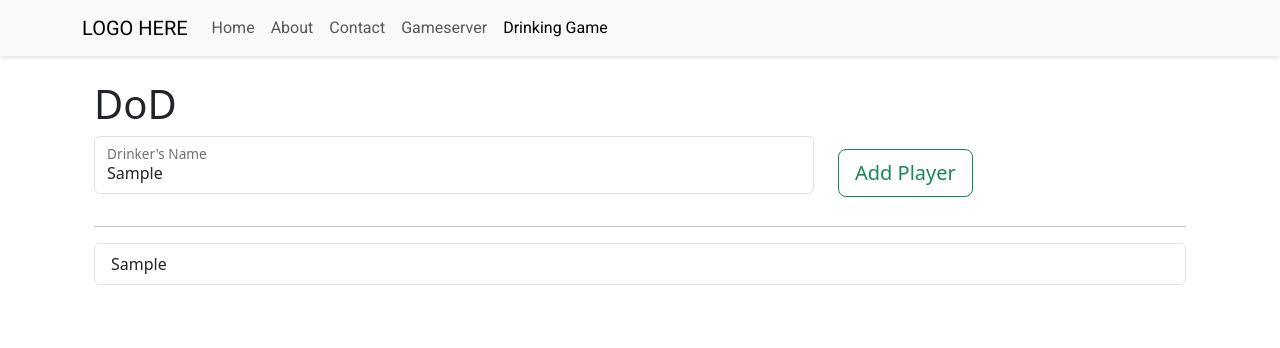
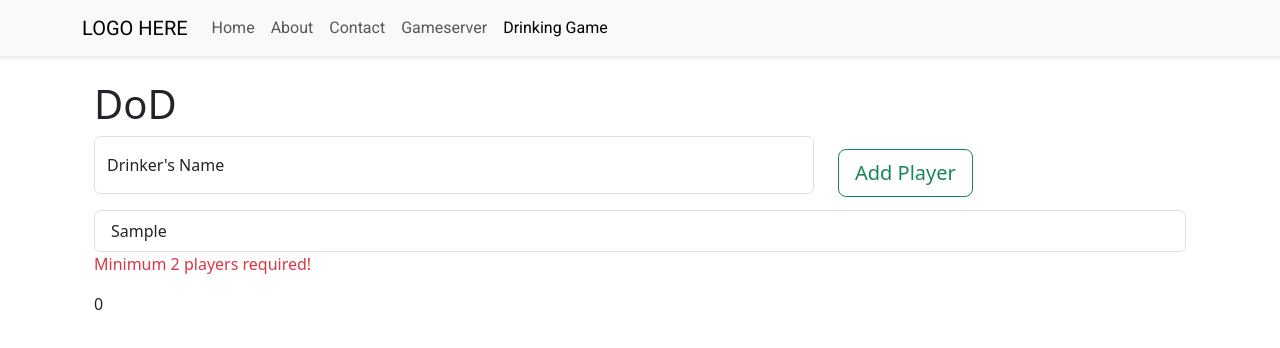
Before and after one commit to Danieljohansen97/bytebender_app, a React (Create React App) app: page /drinking-game in a window 1280 px wide. Both pictures are taken after typing "Sample" into the empty fields and a click on the button "Add Player". Shown: the top 348 px of the page. Built offline with nearby package versions, Linux system fonts and the light colour scheme.

Commit message:
Update DrinkingGame.jsx

```diff
--- a/src/pages/drinkingGamePage/DrinkingGamePage.jsx
+++ b/src/pages/drinkingGamePage/DrinkingGamePage.jsx
@@ -14,16 +14,24 @@ const DrinkingGamePage = () => {
   const [newPlayer, setNewPlayer] = useState("");
   const [players, setPlayers] = useState([]);
   const [questions, setQuestions] = useState([]);
+  const [gameRunning, setGameRunning] = useState(false);
 
   const handleAddPlayer = (event) => {
     console.log(newPlayer);
     setPlayers([...players, newPlayer]);
+    setNewPlayer("");
     event.preventDefault();
+  };
+
+  const handleAskQuestion = () => {
+    console.log("Question asked!");
   };
 
   return (
     <Container fluid>
       <h1>DoD</h1>
+      {!gameRunning ? (
+        <div>
           <Form onSubmit={handleAddPlayer}>
             <Row className="align-items-center">
               <Col xs="8">
@@ -38,6 +46,7 @@ const DrinkingGamePage = () => {
                       type="text"
                       id="playerInput"
                       onChange={(e) => setNewPlayer(e.target.value)}
+                      value={newPlayer}
                     />
                   </FloatingLabel>
                 </Form.Group>
@@ -49,12 +58,41 @@ const DrinkingGamePage = () => {
               </Col>
             </Row>
           </Form>
-      <hr></hr>
+          {players.length >= 2 ? (
+            <div className="d-grid gap-2">
+              <Button
+                variant="primary"
+                size="lg"
+                onClick={() => setGameRunning(true)}
+              >
+                Start Game
+              </Button>
+            </div>
+          ) : (
+            <div></div>
+          )}
+        </div>
+      ) : (
+        <div className="d-grid gap-2">
+          <Button variant="info" size="lg" onClick={handleAskQuestion}>
+            Ask Question!
+          </Button>
+        </div>
+      )}
+
+      {players.length >= 1 ? (
         <ListGroup>
           {players.map((player, index) => (
             <ListGroup.Item key={index}>{player}</ListGroup.Item>
           ))}
         </ListGroup>
+      ) : (
+        <div></div>
+      )}
+
+      {players.length === 0 && <p className="text-danger">You need to add players!</p>}
+      {players.length === 1 && <p className="text-danger">Minimum 2 players required!</p>}
+      {players.length >= 2 & !gameRunning && <p className="text-danger">Minimum 2 players required!</p>}
     </Container>
   );
 };
```
Lines whose indentation alone changed are shown as unchanged.
